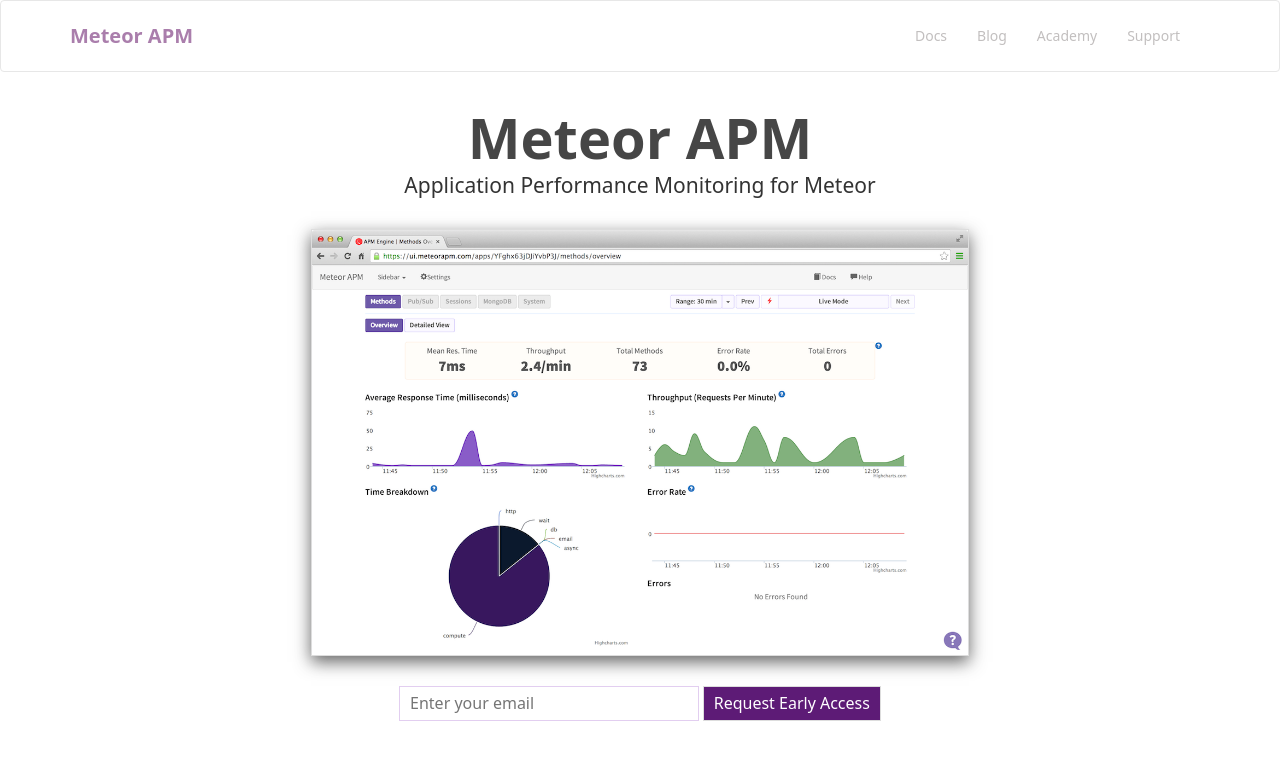
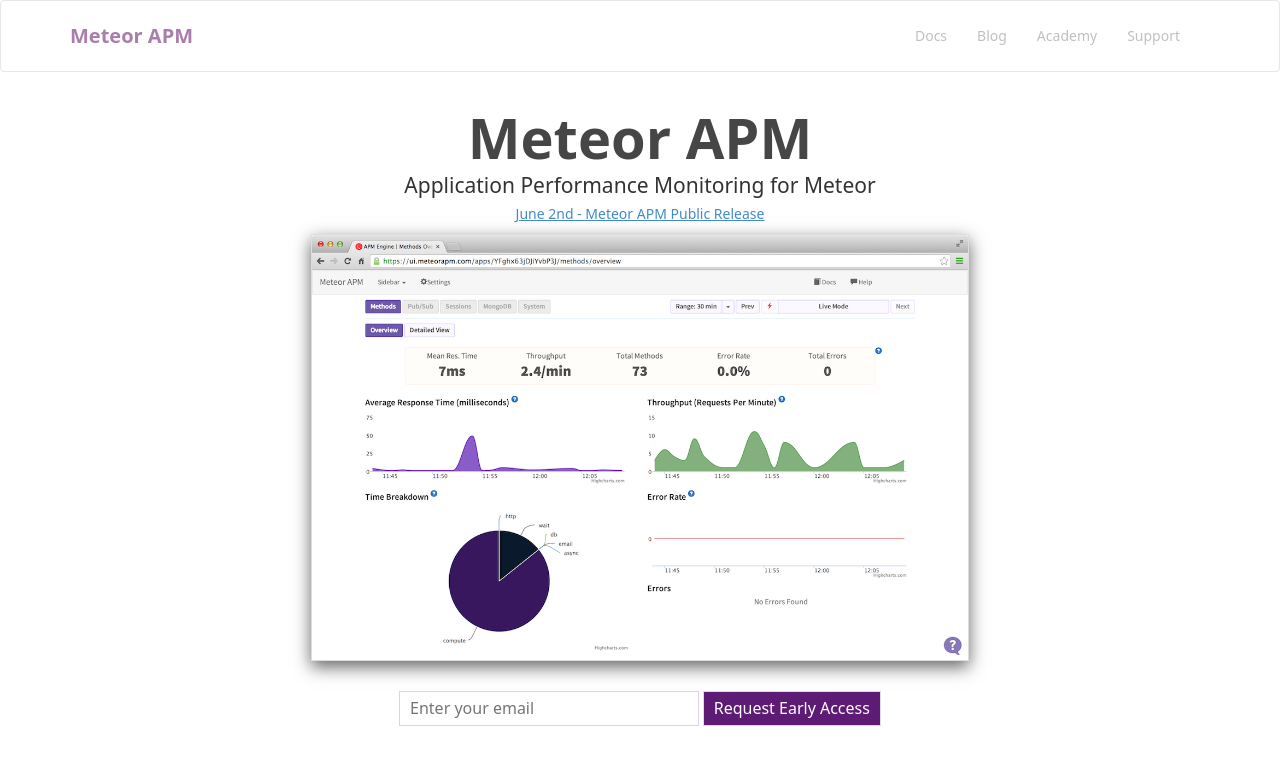
Before and after one commit to kadiraio/kadiraio.github.io, a Jekyll site: the page built from index.html, in a window 1280 px wide. Shown: the top 765 px of the page. Built offline with Jekyll 4.4.1, drawn with Linux system fonts in a browser that asks for light colours; the list of posts is cut into pages by our own code.

Commit message:
added public release notice

```diff
--- a/_layouts/home.html
+++ b/_layouts/home.html
@@ -14,6 +14,9 @@
     <div class="home">
       <h1>Meteor APM</h1>
       <h2>Application Performance Monitoring for Meteor</h2>
+      <div id='launch-link'>
+        <a href="http://meteorhacks.com/june-2nd-we-are-launching-meteor-apm.html">June 2nd - Meteor APM Public Release</a>
+      </div>
       <img src="/images/meteorapm.png" alt='Meteor APM -Application Performance Monitoring for Meteor'>
       <form action="https://madmimi.com/signups/subscribe/99485" id="mad_mimi_signup_form" method="post" target="_blank">
         <input name="signup[email]" class='email' type='text' placeholder='Enter your email'/>
--- a/css/style.css
+++ b/css/style.css
@@ -58,7 +58,7 @@
 .home h2 {
   font-weight: 400;
   font-size: 1.5em;
-  margin: 10px 0 30px 0;
+  margin: 10px 0 0 0;
   -webkit-font-smoothing: antialiased;
   line-height: 1.3;
 }
@@ -87,6 +87,14 @@
   color: #FFF;
   border: 1px solid #ddd;
   background-color: rgb(93, 27, 118);
+}
+
+#launch-link {
+  margin: 5px 0 10px 0;
+}
+
+#launch-link a {
+  text-decoration: underline;
 }
 
 /*
```
